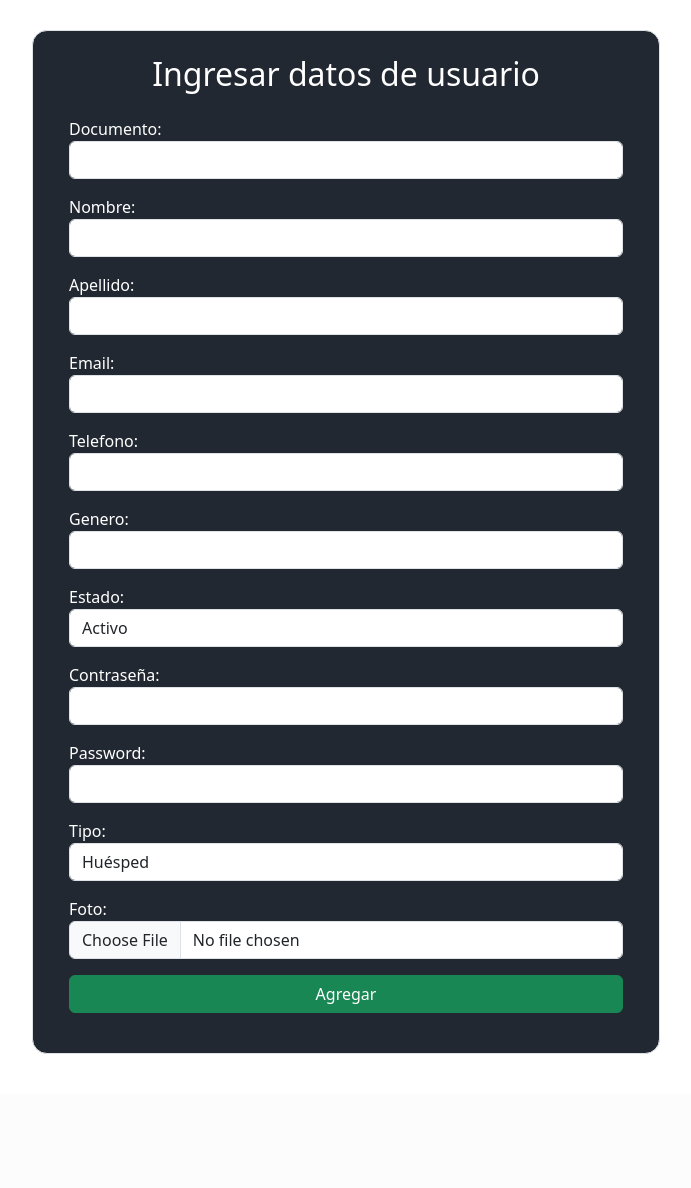
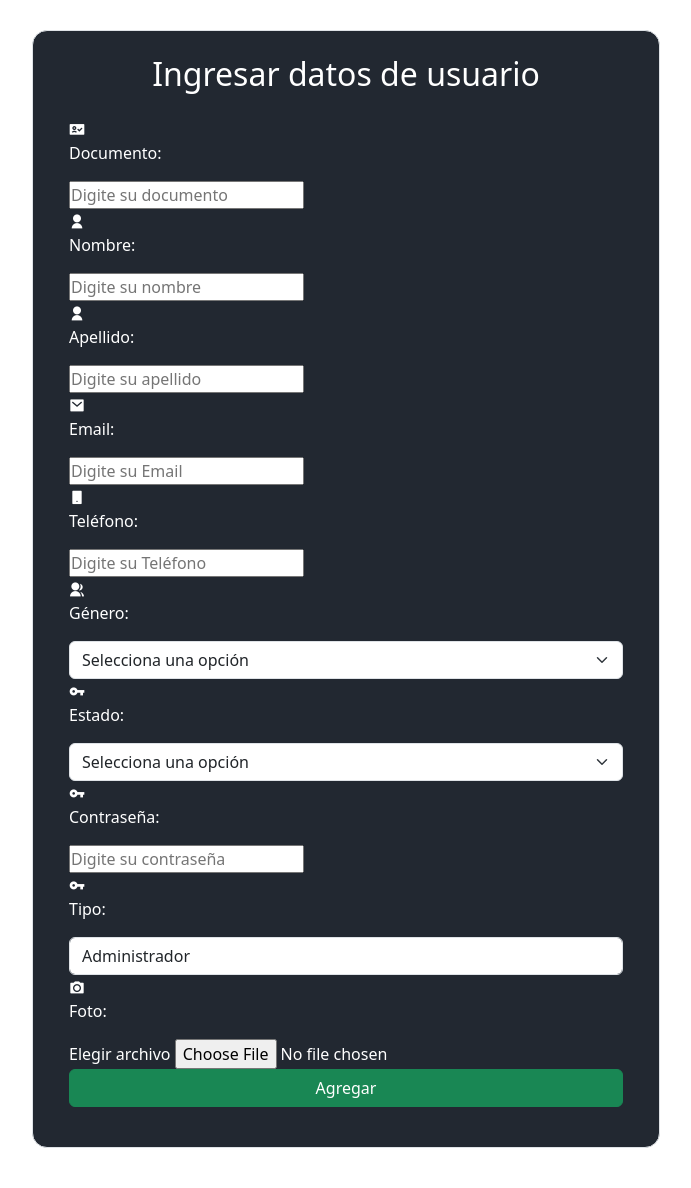
Before and after one commit to NOXDION/project, a Django app: page /addnew_usuario in a window 1280 px wide. Shown: the part 83-1271 px from the top of the page, without its empty margins (294-985 px from the left). Before the commit the page ends 1137 px from the top, so only its background shows below. Run offline with Django 4.2, Linux system fonts and the light colour scheme; a user stored in the database is signed in; data comes from the database, SQL or seed files in the repository; some libraries are stand-ins or nearby versions.

Commit message:
se modifica formulario agregar usuario 'index'

```diff
--- a/TechInnAlfa/boards/templates/Usuarios/index.html
+++ b/TechInnAlfa/boards/templates/Usuarios/index.html
@@ -11,7 +11,102 @@
                 <div class="col-12">
                     <h2 class="text-center mb-4">Ingresar datos de usuario</h2>
                 </div>
-                {{ form.as_p }}
+                <div class="container-superior">
+                    <div class="seccion-1">
+                        <div class="grupo">
+                            <span><i class="ri-pass-valid-fill"></i></span>
+                            <div>
+                                <p>Documento:</p>
+                                <input placeholder="Digite su documento" type="number" class="" name="documento" id="id_documento" required maxlength="20" value="{{ usuario.documento }}"/>
+                            </div>
+                        </div>
+                        <div class="grupo">
+                            <span><i class="ri-user-fill"></i></span>
+                            <div>
+                                <p>Nombre:</p>
+                                <input placeholder="Digite su nombre" type="text" class="" name="Nombre" id="id_Nombre" required maxlength="100" value="{{ usuario.Nombre }}" />
+                            </div>
+                        </div>
+                        <div class="grupo">
+                            <span><i class="ri-user-fill"></i></span>
+                            <div>
+                                <p>Apellido:</p>
+                                <input placeholder="Digite su apellido" type="text" class="" name="Apellido" id="id_Apellido" required maxlength="100" value="{{ usuario.Apellido }}" />
+                            </div>
+                        </div>
+                        <div class="grupo">
+                            <span><i class="ri-mail-fill"></i></span>
+                            <div>
+                                <p>Email:</p>
+                                <input placeholder="Digite su Email" type="text" class="" name="email" id="id_email" maxlength="100" value="{{ usuario.email }}" />
+                            </div>
+                        </div>
+                    </div>
+
+                    <div class="seccion-2">
+                        <div class="grupo">
+                            <span><i class="ri-smartphone-fill"></i></span>
+                            <div>
+                                <p>Teléfono:</p>
+                                <input placeholder="Digite su Teléfono" type="number" class="" name="telefono" id="id_telefono" maxlength="15" value="{{ usuario.telefono }}" />
+                            </div>
+                        </div>
+                        <div class="grupo">
+                            <span><i class="ri-group-fill"></i></span>
+                            <div>
+                                <p>Género:</p>
+                                <select class="form-select seleccion" name="genero" id="id_genero">
+                                    <option value="" disabled selected>Selecciona una opción</option>
+
+                                    <option value="masculino" {% if usuario.genero == 'masculino' %}selected{% endif %}>Masculino</option>
+                                    <option value="femenino" {% if usuario.genero == 'femenino' %}selected{% endif %}>Femenino</option>
+                                    <option value="otro" {% if usuario.genero == 'otro' %}selected{% endif %}>Otro</option>
+                                </select>
+                            </div>
+                        </div>
+                        <div class="grupo">
+                            <span><i class="ri-key-fill"></i></span>
+                            <div>
+                                <p>Estado:</p>
+                                <select class="form-select seleccion" name="estado" id="estado">
+                                    <option value="" disabled selected>Selecciona una opción</option>
+
+                                    <option value="Activo" {% if usuario.estado == 'Activo' %}selected{% endif %}>Activo</option>
+                                    <option value="Inactivo" {% if usuario.estado == 'Inactivo' %}selected{% endif %}>Inactivo</option>
+                                </select>
+                            </div>
+                        </div>
+                        <div class="grupo">
+                            <span><i class="ri-key-fill"></i></span>
+                            <div>
+                                <p>Contraseña:</p>
+                                <input placeholder="Digite su contraseña" type="password" class="" name="password" id="id_password" required maxlength="200" value="{{ usuario.password}}" />
+                                <div id="message"></div>
+                            </div>
+                        </div>
+                        <div class="grupo">
+                            <span><i class="ri-key-fill"></i></span>
+                            <div>
+                                <p>Tipo:</p>
+                                <select class="form-control" name="tipo" id="tipo_id" required>
+                                    {% for tipo_usuario in tipos_usuarios %}
+                                        <option value="{{ tipo_usuario.id }}" {% if tipo_usuario.id == usuario.tipo_id.pk %}selected{% endif %}>{{ tipo_usuario.rol }}</option>
+                                    {% endfor %}
+                                </select>
+                            </div>
+                        </div>
+                        <div class="grupo">
+                            <span><i class="ri-camera-fill"></i></span>
+                            <div>
+                                <p>Foto:</p>
+                                <label for="id_foto" class="input-file-label">
+                                    <span>Elegir archivo</span>
+                                    <input type="file" id="foto" name="foto" class="input-file" />
+                                </label>
+                            </div>
+                        </div>
+                    </div>
+                </div>
                 <div class="mb-3 d-grid gap-2">
                     <button type="submit" class="btn btn-success btn-block">Agregar</button>
                 </div>
--- a/TechInnAlfa/boards/views.py
+++ b/TechInnAlfa/boards/views.py
@@ -110,7 +110,7 @@ def signin(request):
                 user = Usuarios.objects.get(Nombre=username)
                 if check_password(password, user.password):
                     login(request, user)
-                    if user.is_superuser or user.tipo == 101:
+                    if user.is_superuser or user.tipo_id == 101:
                         return redirect('/crud_usuario')
                     else:
                         return redirect('/habitaciones_disponibles/?documento={}'.format(user.documento))
```
